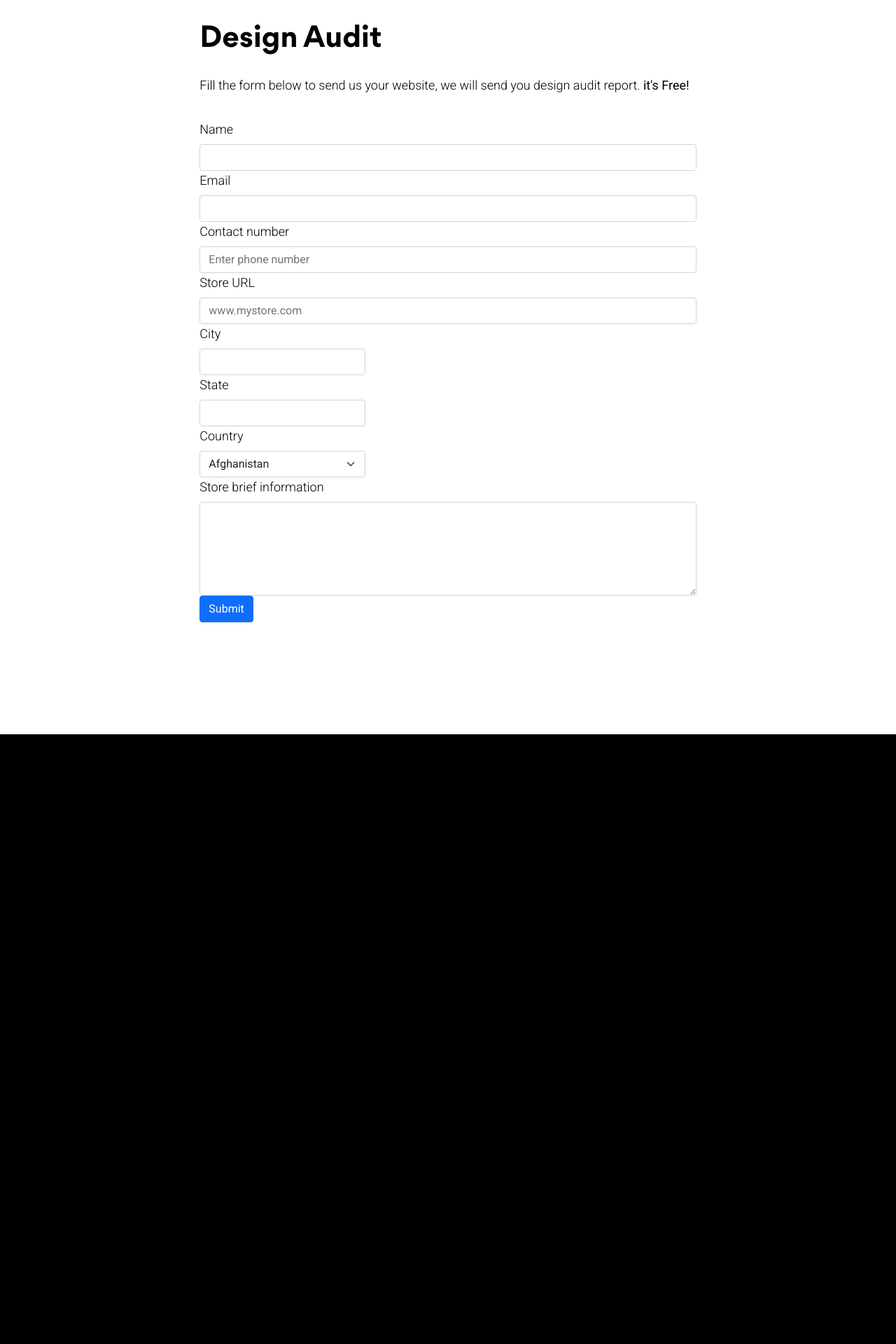
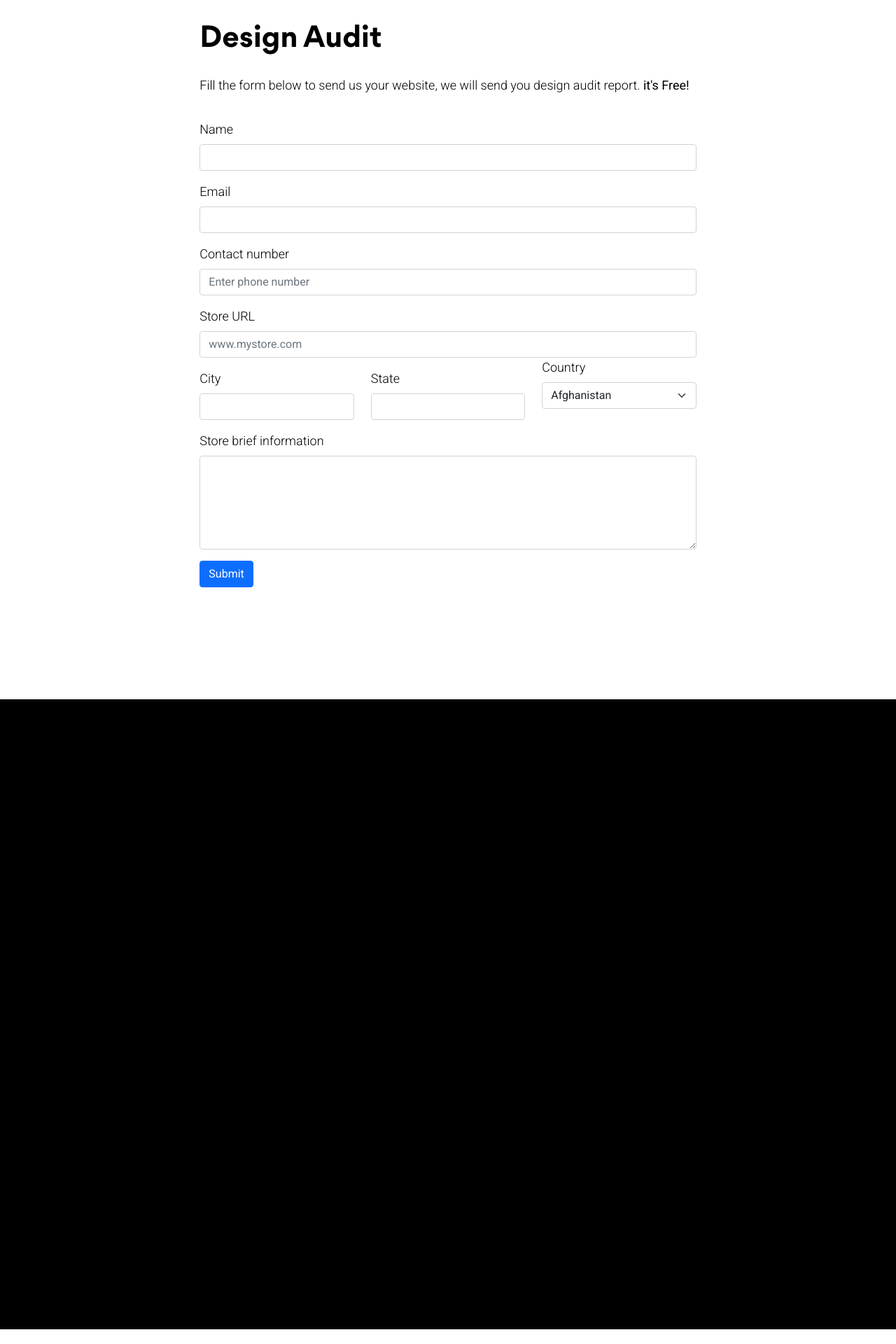
Before and after one commit to aftabkhalid/aks, a Jekyll site: the page built from audit-request.html, in a window 1280 px wide. Shown: the part 1029-2949 px from the top of the page at 70% size. Built offline with Jekyll 4.4.1, drawn with Linux system fonts in a browser that asks for light colours; nearby versions of some CDN libraries; after the commit the page ends 2928 px from its top, so only the background shows below that.

Commit message:
fix form structure

```diff
--- a/audit-request.html
+++ b/audit-request.html
@@ -25,37 +25,38 @@ description: I’m Aftab Khalid, a Lahore based UI/UX Designer, Illustrator, Ent
                 <div class="invalid-feedback">Please enter your full name</div>
               </div>
 
-              <div class="col-12">
+              <div class="col-12 mt-3">
                 <label for="email" class="form-label" placeholder="Enter your email">Email</label>
                 <input type="email" class="form-control" name="email" id="email" required>
                 <div class="valid-feedback">Looks good!</div>
                 <div class="invalid-feedback">Please enter valid email</div>
               </div>
 
-              <div class="col-12">
+              <div class="col-12 mt-3">
                 <label for="phone" class="form-label">Contact number</label>
                 <input type="tel" class="form-control" name="phone" id="phone" placeholder="Enter phone number" required>
                 <div class="valid-feedback">Looks good!</div>
                 <div class="invalid-feedback">Please enter your phone number</div>
               </div>
-              <div class="col-12">
+              <div class="col-12 mt-3">
                 <label for="storelink" class="form-label">Store URL</label>
                 <input type="text" class="form-control" name="storelink" id="storelink" placeholder="www.mystore.com" required>
                 <div class="valid-feedback">Looks good!</div>
                 <div class="invalid-feedback">Please enter your website link</div>
               </div>
 
-              <div class="col-md-4">
+              <div class="row">
+                <div class="col-4 mt-3">
                   <label for="city" class="form-label">City</label>
                   <input type="text" class="form-control" name="city" id="city" required>
                   <div class="valid-feedback">Looks good!</div>
                   <div class="invalid-feedback">Please enter your city</div>
                 </div>
-              <div class="col-md-4">
+                <div class="col-4 mt-3">
                   <label for="state" class="form-label">State</label>
                   <input type="text" class="form-control" name="state" id="state">
                 </div>
-              <div class="col-md-4">
+                <div class="col-4" mt-3>
                   <label for="country" class="form-label">Country</label>
                   <select id="country" name="country" class="form-select" required>
                     <option value="Afghanistan">Afghanistan</option>
@@ -306,8 +307,9 @@ description: I’m Aftab Khalid, a Lahore based UI/UX Designer, Illustrator, Ent
                   <div class="valid-feedback">Looks good!</div>
                   <div class="invalid-feedback">Please select your country</div>
                 </div>
+              </div>
 
-              <div class="col-12">
+              <div class="col-12 mt-3">
                 <label for="message" class="form-label">Store brief information</label>
                 <textarea class="form-control" name="message" id="message" rows="5"></textarea>
               </div>
@@ -317,15 +319,16 @@ description: I’m Aftab Khalid, a Lahore based UI/UX Designer, Illustrator, Ent
                 <input class="form-control" id="honeypot" type="text" name="honeypot" value="" />
               </div>
 
-              <div class="col-12">
+              <div class="col-12 mt-3">
                 <button type="submit" class="btn btn-primary">Submit</button>
               </div>
 
             </div>
 
             <div class="thankyou_message" style="display:none;">
-              <h4>We Received Your Request</h4>
+              <h1>We Received Your Request</h1>
               <p class="lead">We'll get back to you as soon as we complete design audit.</p>
+              <br>
               <p>Follow us on our social channels</p>
               <nav class="nav small">
                 {% for link in site.data.social %}
```
Lines whose indentation alone changed are shown as unchanged.
